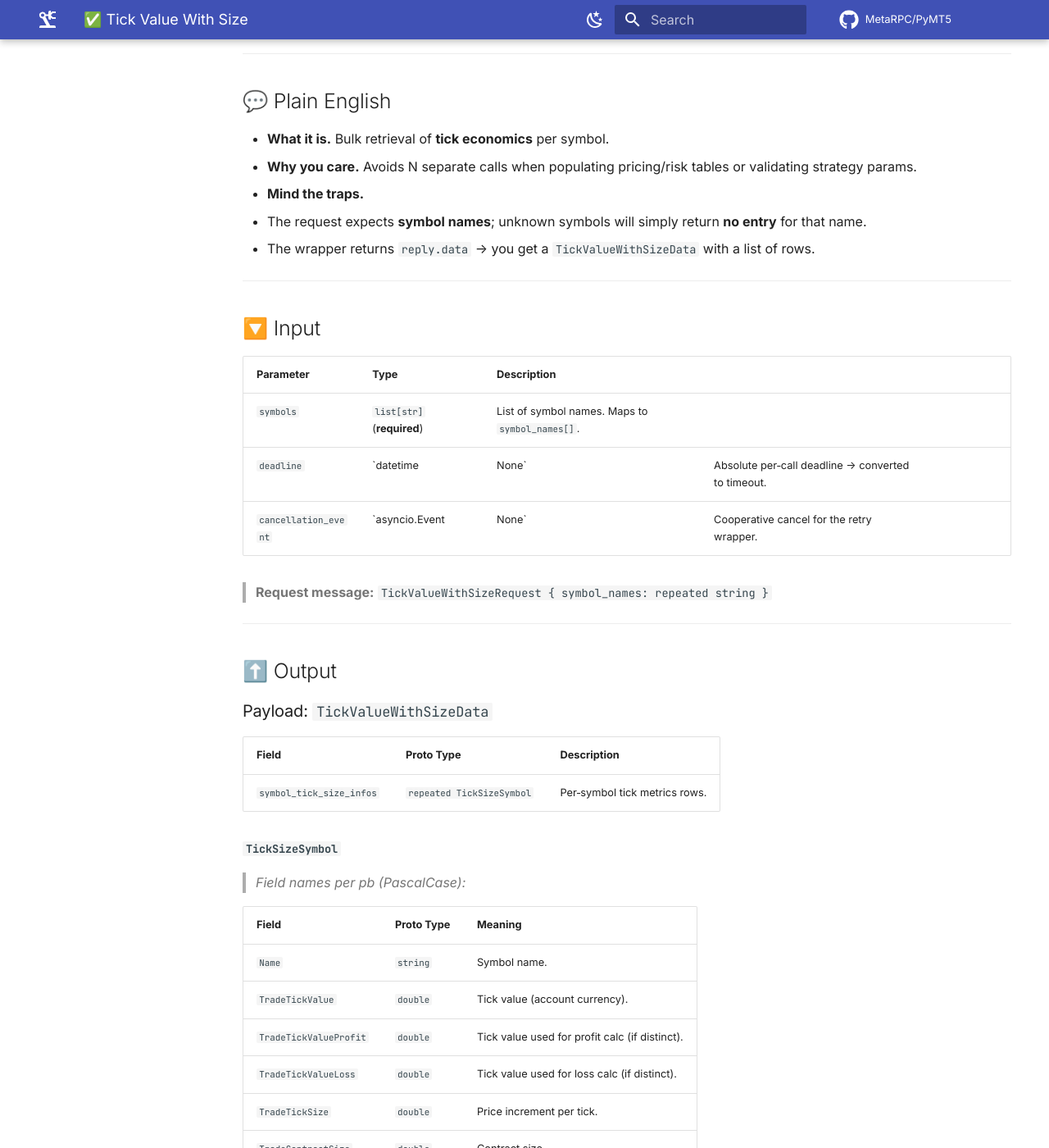
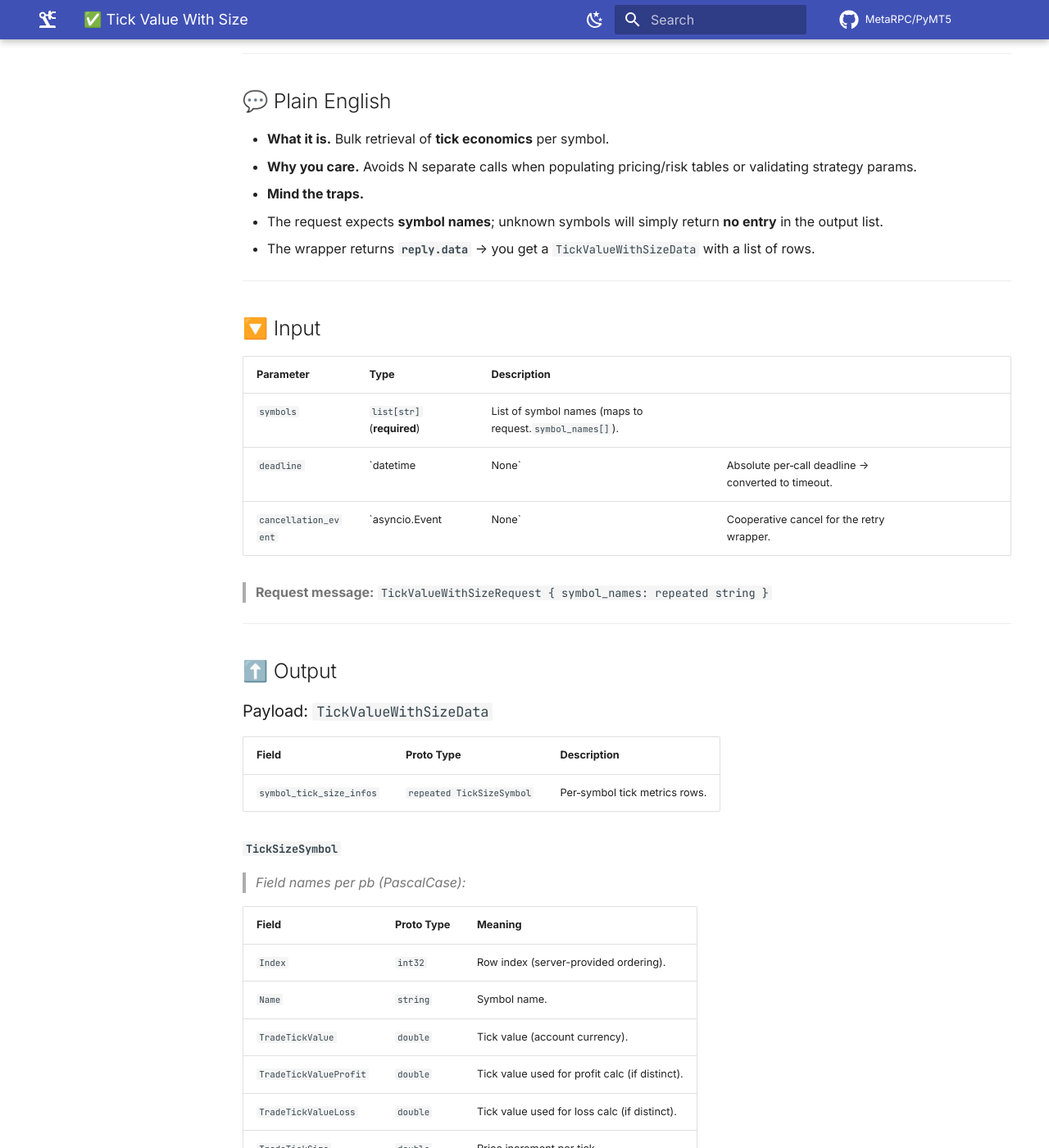
Before and after one commit to MetaRPC/PyMT5, an MkDocs documentation site: the page built from docs/MT5Account/Symbols_and_Market/tick_value_with_size.md, in a window 1280 px wide and 1400 px high, scrolled down 1174 px. Shown: the whole window at 82% size. Built offline with MkDocs 1.6.1 and Material for MkDocs 9.7.7, drawn with Linux system fonts in a browser that asks for light colours; comment, search, counter and statistics services are not loaded.

Commit message:
Update tick_value_with_size.md

```diff
--- a/docs/MT5Account/Symbols_and_Market/tick_value_with_size.md
+++ b/docs/MT5Account/Symbols_and_Market/tick_value_with_size.md
@@ -55,18 +55,18 @@ async def tick_value_with_size(
 * **Why you care.** Avoids N separate calls when populating pricing/risk tables or validating strategy params.
 * **Mind the traps.**
 
-  * The request expects **symbol names**; unknown symbols will simply return **no entry** for that name.
-  * The wrapper returns `reply.data` → you get a `TickValueWithSizeData` with a list of rows.
+  * The request expects **symbol names**; unknown symbols will simply return **no entry** in the output list.
+  * The wrapper returns **`reply.data`** → you get a `TickValueWithSizeData` with a list of rows.
 
 ---
 
 ## 🔽 Input
 
-| Parameter            | Type                       | Description                                     |                                                    |   |
-| -------------------- | -------------------------- | ----------------------------------------------- | -------------------------------------------------- | - |
-| `symbols`            | `list[str]` (**required**) | List of symbol names. Maps to `symbol_names[]`. |                                                    |   |
-| `deadline`           | \`datetime                 | None\`                                          | Absolute per‑call deadline → converted to timeout. |   |
-| `cancellation_event` | \`asyncio.Event            | None\`                                          | Cooperative cancel for the retry wrapper.          |   |
+| Parameter            | Type                       | Description                                              |                                                    |   |
+| -------------------- | -------------------------- | -------------------------------------------------------- | -------------------------------------------------- | - |
+| `symbols`            | `list[str]` (**required**) | List of symbol names (maps to request.`symbol_names[]`). |                                                    |   |
+| `deadline`           | \`datetime                 | None\`                                                   | Absolute per‑call deadline → converted to timeout. |   |
+| `cancellation_event` | \`asyncio.Event            | None\`                                                   | Cooperative cancel for the retry wrapper.          |   |
 
 > **Request message:** `TickValueWithSizeRequest { symbol_names: repeated string }`
 
@@ -86,6 +86,7 @@ async def tick_value_with_size(
 
 | Field                  | Proto Type | Meaning                                        |
 | ---------------------- | ---------- | ---------------------------------------------- |
+| `Index`                | `int32`    | Row index (server-provided ordering).          |
 | `Name`                 | `string`   | Symbol name.                                   |
 | `TradeTickValue`       | `double`   | Tick value (account currency).                 |
 | `TradeTickValueProfit` | `double`   | Tick value used for profit calc (if distinct). |
```
